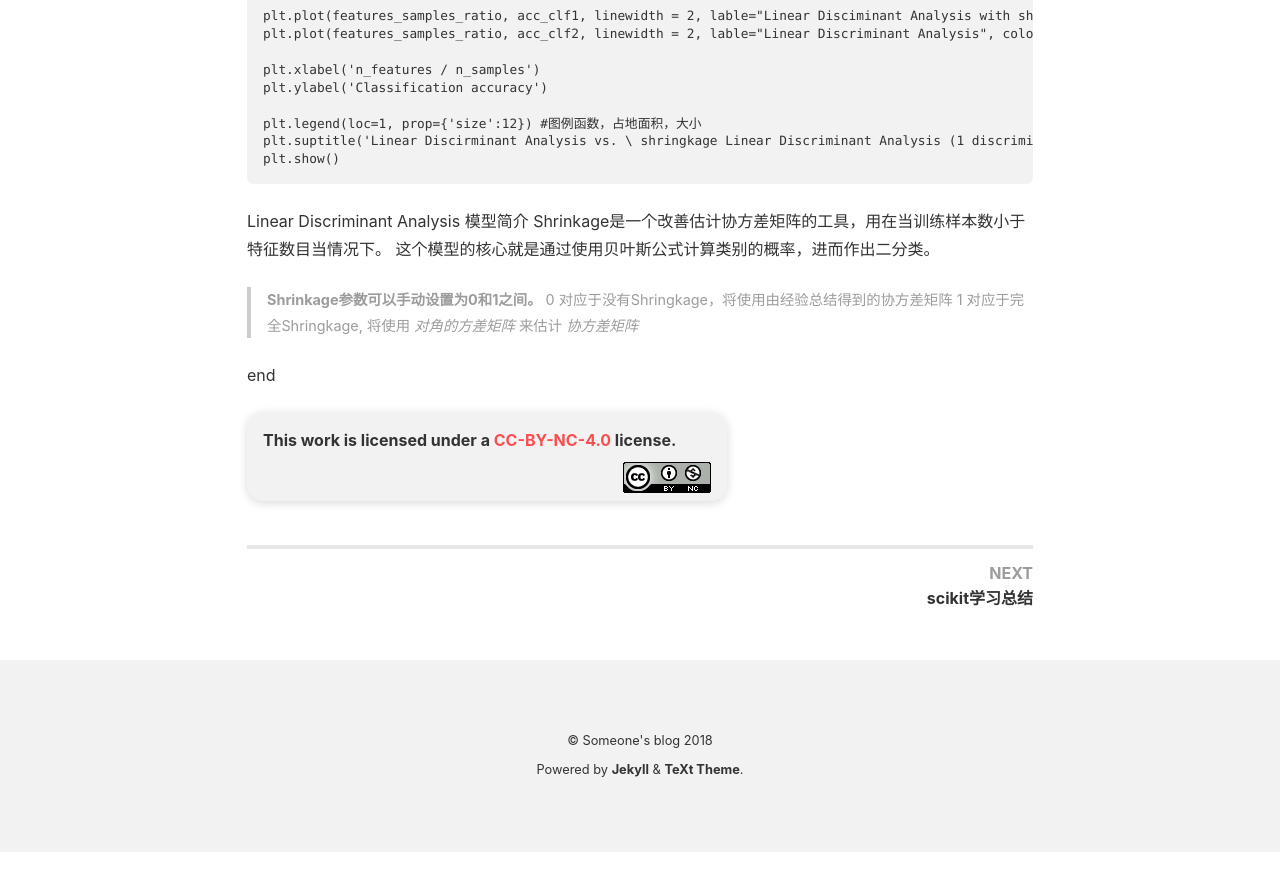
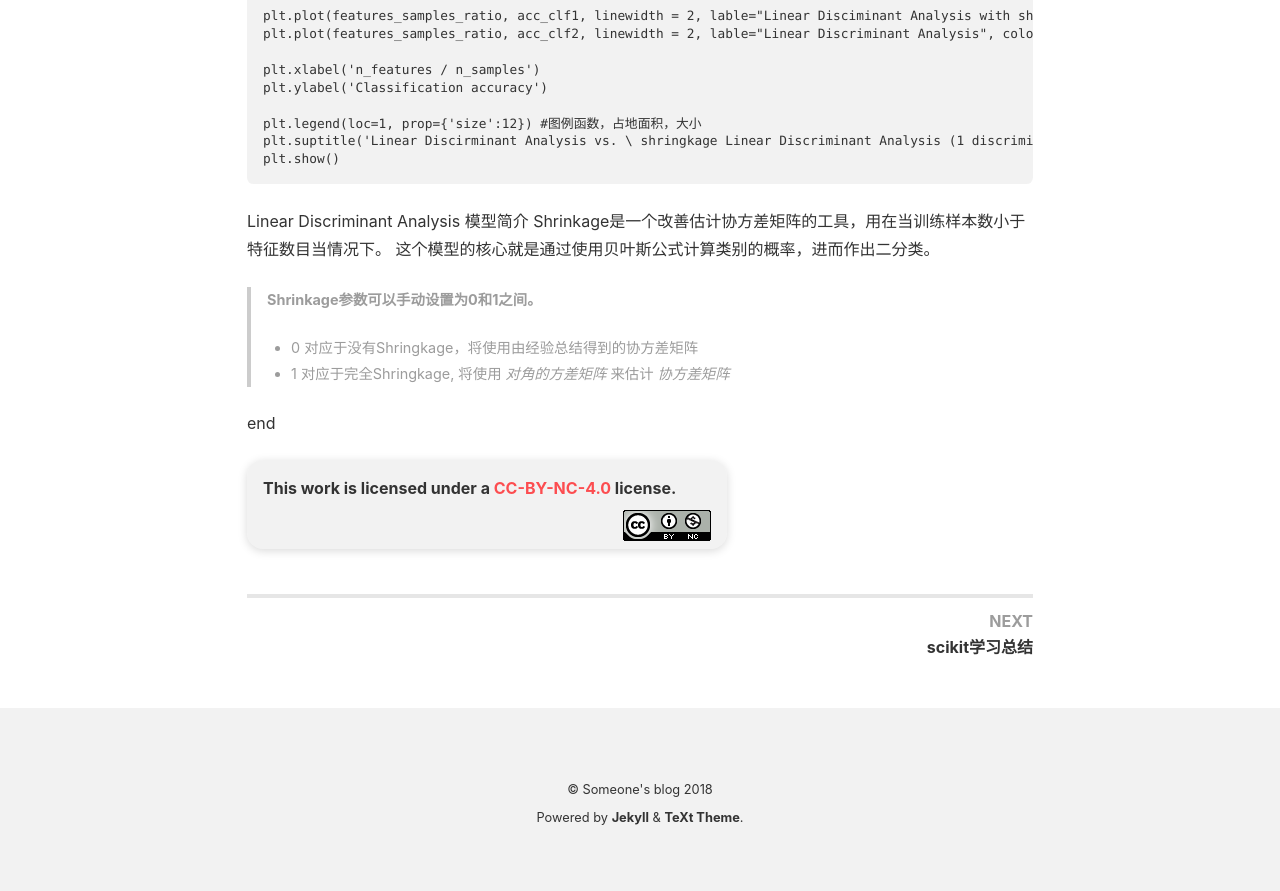
Before and after one commit to slyrx/Tech_Blog, a Jekyll site: the page built from _posts/2018-6-25-scikit-learn-expample.md, in a window 1280 px wide and 900 px high, scrolled down 1149 px. Shown: the top 891 px of the window. Built offline with Jekyll 4.4.1, drawn with Linux system fonts in a browser that asks for light colours; nearby versions of some CDN libraries; before the commit the page ends 2001 px from its top, so only the background shows below that.

Commit message:
add new articles

```diff
--- a/_posts/2018-6-25-scikit-learn-expample.md
+++ b/_posts/2018-6-25-scikit-learn-expample.md
@@ -68,8 +68,8 @@ Linear Discriminant Analysis
 Shrinkage是一个改善估计协方差矩阵的工具，用在当训练样本数小于特征数目当情况下。
 这个模型的核心就是通过使用贝叶斯公式计算类别的概率，进而作出二分类。
 > **Shrinkage参数可以手动设置为0和1之间。**
->  0 对应于没有Shringkage，将使用由经验总结得到的协方差矩阵
->  1 对应于完全Shringkage, 将使用 *对角的方差矩阵* 来估计 *协方差矩阵*
+>  + 0 对应于没有Shringkage，将使用由经验总结得到的协方差矩阵
+>  + 1 对应于完全Shringkage, 将使用 *对角的方差矩阵* 来估计 *协方差矩阵*
 
 
 
```
